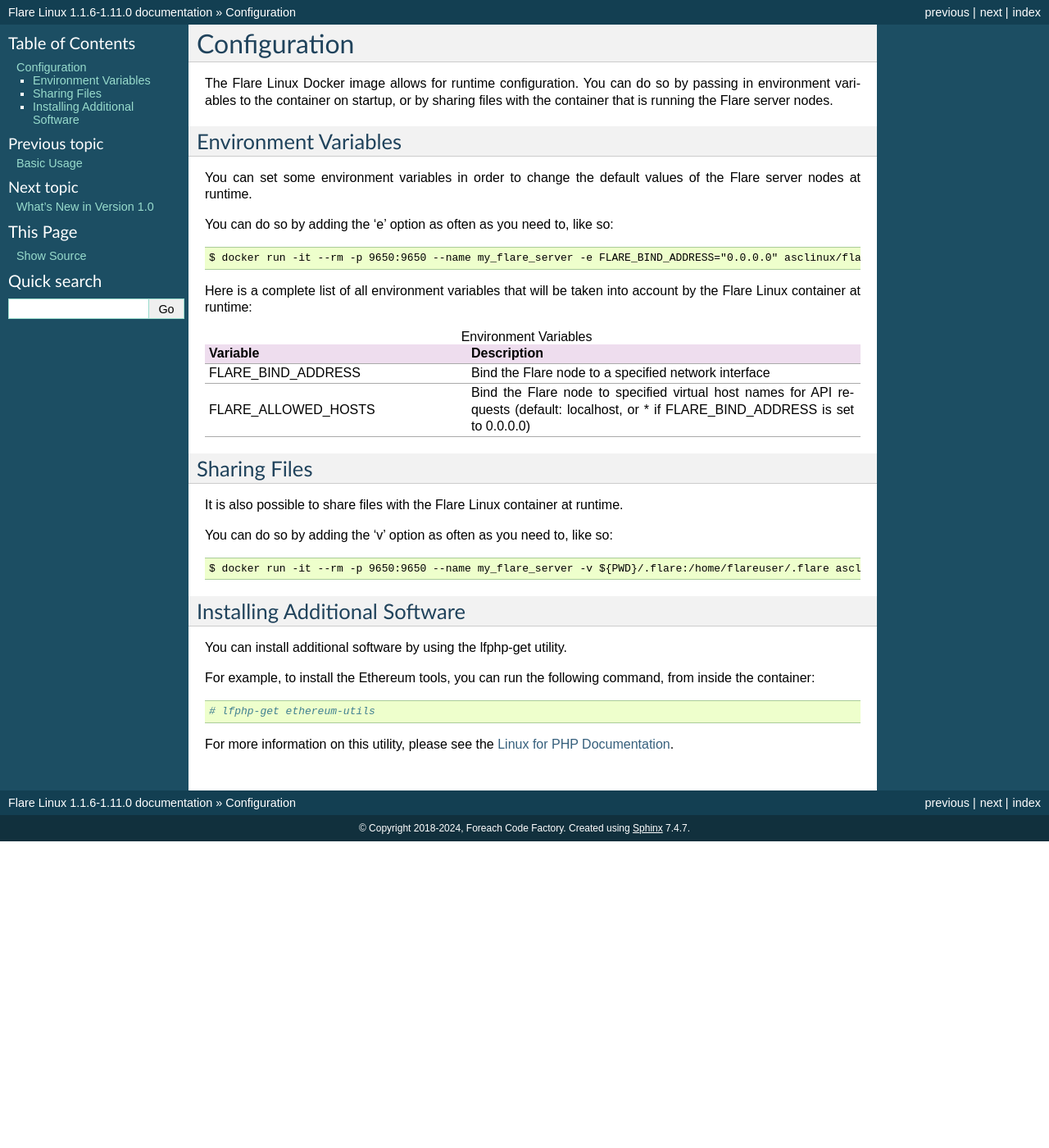
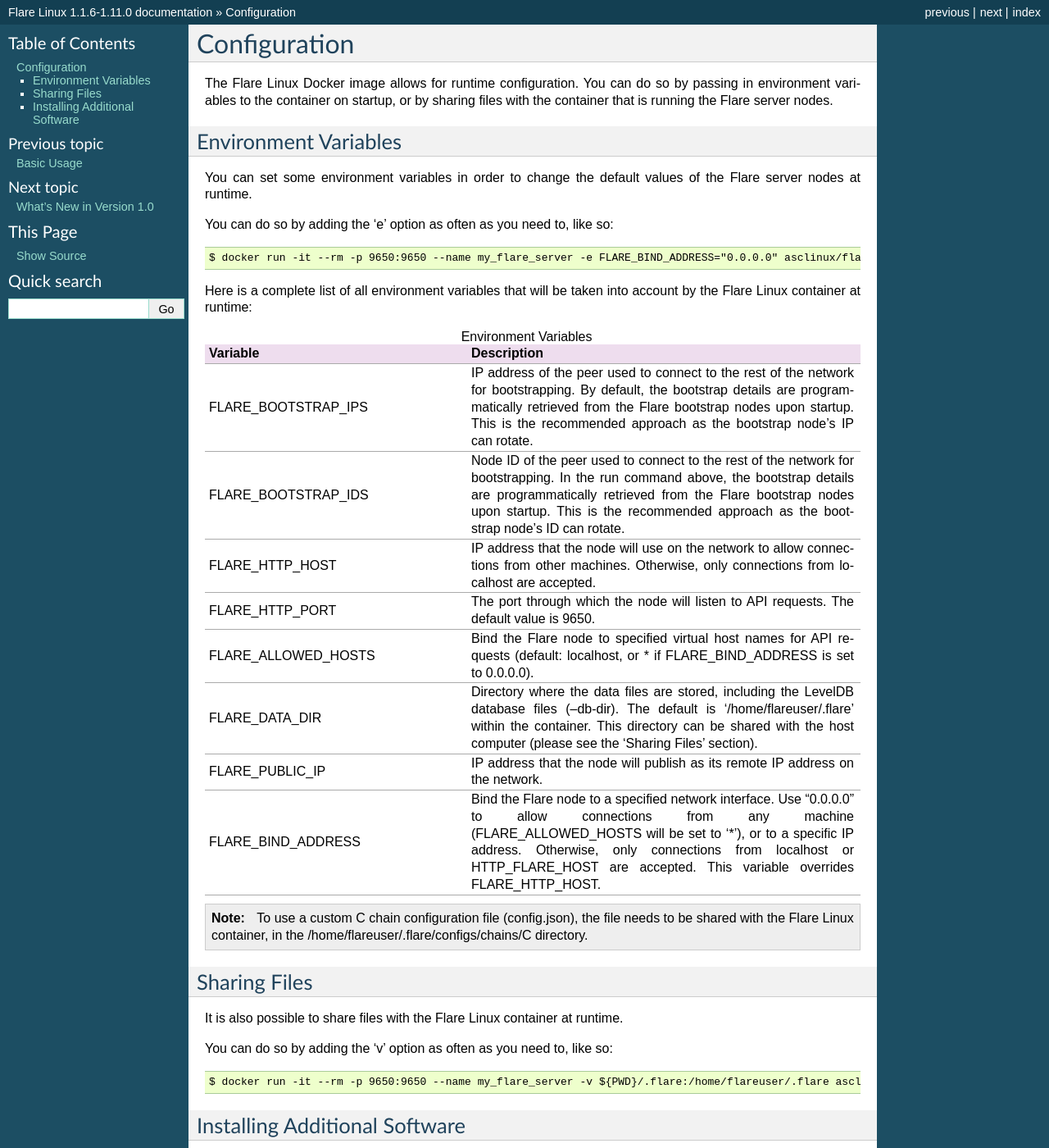
Before and after one commit to linuxforphp/flarelinux-docs, a Sphinx documentation site: the page built from docs/configuration.rst, in a window 1280 px wide and 1400 px high. Shown: the whole window at 82% size. Built offline with Sphinx 7.4.7, drawn with Linux system fonts in a browser that asks for light colours.

Commit message:
2025-09-03 AC: Adds new CLI environment variables.

```diff
--- a/docs/configuration.rst
+++ b/docs/configuration.rst
@@ -32,10 +32,24 @@
 
    * - Variable
      - Description
+   * - FLARE_BOOTSTRAP_IPS
+     - IP address of the peer used to connect to the rest of the network for bootstrapping. By default, the bootstrap details are programmatically retrieved from the Flare bootstrap nodes upon startup. This is the recommended approach as the bootstrap node's IP can rotate.
+   * - FLARE_BOOTSTRAP_IDS
+     - Node ID of the peer used to connect to the rest of the network for bootstrapping. In the run command above, the bootstrap details are programmatically retrieved from the Flare bootstrap nodes upon startup. This is the recommended approach as the bootstrap node's ID can rotate.
+   * - FLARE_HTTP_HOST
+     - IP address that the node will use on the network to allow connections from other machines. Otherwise, only connections from localhost are accepted.
+   * - FLARE_HTTP_PORT
+     - The port through which the node will listen to API requests. The default value is 9650.
+   * - FLARE_ALLOWED_HOSTS
+     - Bind the Flare node to specified virtual host names for API requests (default: localhost, or * if FLARE_BIND_ADDRESS is set to 0.0.0.0).
+   * - FLARE_DATA_DIR
+     - Directory where the data files are stored, including the LevelDB database files (--db-dir). The default is '/home/flareuser/.flare' within the container. This directory can be shared with the host computer (please see the 'Sharing Files' section).
+   * - FLARE_PUBLIC_IP
+     - IP address that the node will publish as its remote IP address on the network.
    * - FLARE_BIND_ADDRESS
-     - Bind the Flare node to a specified network interface
-   * - FLARE_ALLOWED_HOSTS
-     - Bind the Flare node to specified virtual host names for API requests (default: localhost, or * if FLARE_BIND_ADDRESS is set to 0.0.0.0)
+     - Bind the Flare node to a specified network interface. Use "0.0.0.0" to allow connections from any machine (FLARE_ALLOWED_HOSTS will be set to '*'), or to a specific IP address. Otherwise, only connections from localhost or HTTP_FLARE_HOST are accepted. This variable overrides FLARE_HTTP_HOST.
+
+.. note:: To use a custom C chain configuration file (config.json), the file needs to be shared with the Flare Linux container, in the /home/flareuser/.flare/configs/chains/C directory.
 
 -------------
 Sharing Files
```
